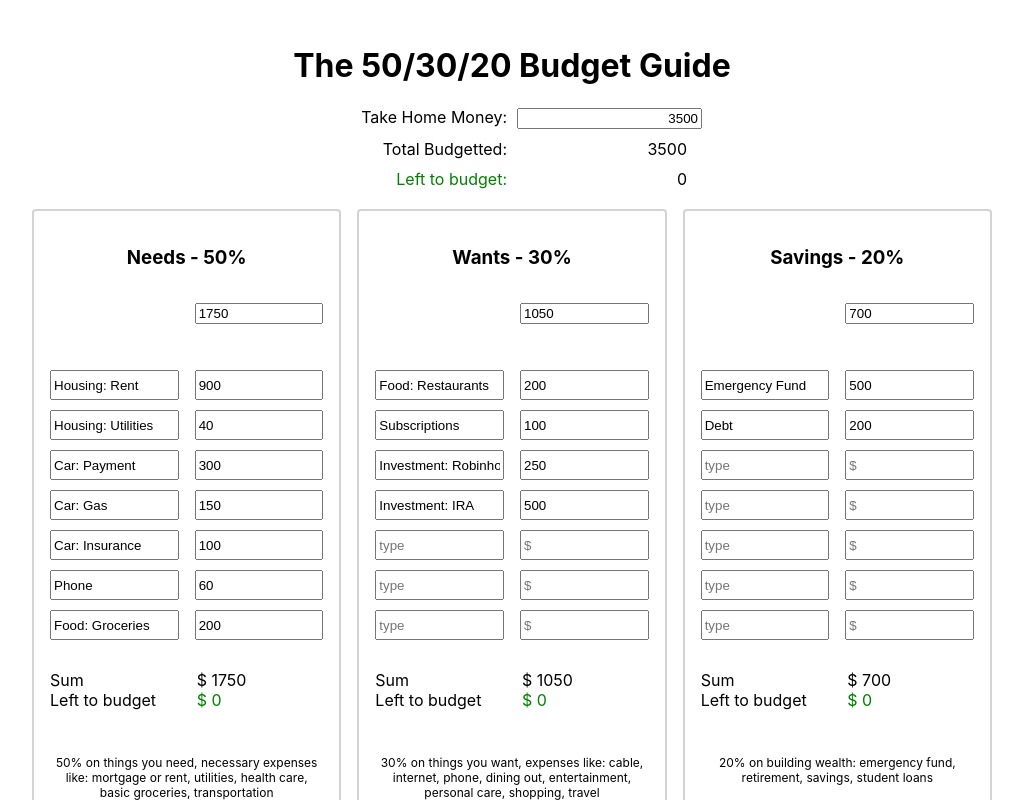
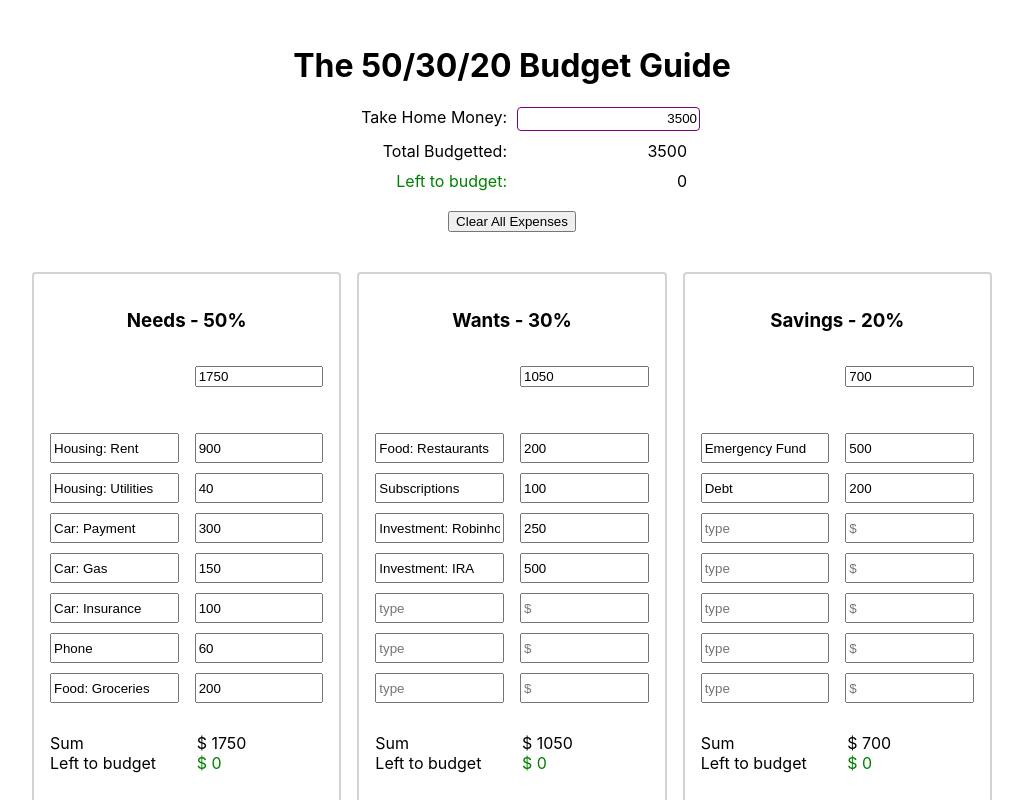
Before and after one commit to dinnagonzales/portfolio2021, a React (Create React App) app: page / in a window 1280 px wide. Shown: the top 800 px of the page, without its empty margins (128-1151 px from the left). Built offline with nearby package versions, Linux system fonts and the light colour scheme.

Commit message:
1-27: Move clear expenses button + fix takehome update bug

```diff
--- a/package.json
+++ b/package.json
@@ -15,7 +15,7 @@
   },
   "scripts": {
     "start": "react-scripts start",
-    "build": "react-scripts build",
+    "build": "react-scripts build && mv build docs",
     "test": "react-scripts test",
     "eject": "react-scripts eject"
   },
--- a/public/index.html
+++ b/public/index.html
@@ -24,7 +24,7 @@
       work correctly both with client-side routing and a non-root public URL.
       Learn how to configure a non-root public URL by running `npm run build`.
     -->
-    <title>React App</title>
+    <title>Budget App</title>
   </head>
   <body>
     <noscript>You need to enable JavaScript to run this app.</noscript>
--- a/src/App.js
+++ b/src/App.js
@@ -1,5 +1,4 @@
 import BudgetApp from './components/BudgetApp/index.jsx';
-import styled from 'styled-components';
 
 function App() {
     return (
--- a/src/components/BudgetApp/categories.jsx
+++ b/src/components/BudgetApp/categories.jsx
@@ -23,12 +23,6 @@ export default function Categories({ dispatch }) {
 		});
     };
 
-    const clearAll = () => {
-		dispatch({
-            type: "CLEAR_ALL",
-        });
-    };
-
     return (
         <Store.Consumer>
             { ({state}) => {
@@ -45,7 +39,6 @@ export default function Categories({ dispatch }) {
                                     finePrint={ state.finePrint[i] } />
                             ))}
                         </CategoriesContainer>
-                        <button onClick={ clearAll }>Clear All Expenses</button>
                     </>
                 );
             }
--- a/src/components/BudgetApp/index.jsx
+++ b/src/components/BudgetApp/index.jsx
@@ -1,5 +1,5 @@
 
-import React, { createContext, useReducer } from 'react';
+import React, { useReducer } from 'react';
 import styled from 'styled-components';
 
 import Categories from './categories.jsx';
@@ -14,6 +14,12 @@ export default function BudgetApp() {
 			type: "UPDATE_TAKE_HOME",
 			value,
 		});
+	};
+
+	const clearAll = () => {
+		dispatch({
+            type: "CLEAR_ALL",
+        });
 	};
 
 	const totalBudgeted = state.categories.reduce((sum, c) =>{
@@ -36,6 +42,7 @@ export default function BudgetApp() {
 					<div className={ diff }>Left to budget:</div>
 					<div>{ state.takeHome - totalBudgeted }</div>
 				</div>
+				<button onClick={ clearAll }>Clear All Expenses</button>
 
 				<Categories dispatch={ dispatch }/>
 				<div className={ 'disclaimer' }>Guideline from &nbsp;
@@ -79,6 +86,9 @@ const BudgetAppContainer = styled.div.attrs({
 
 		input{
 			text-align: right;
+			border: 1px solid purple;
+			border-radius: 4px;
+			height: 20px;
 		}
 	}
 
--- a/src/components/BudgetApp/static_data.js
+++ b/src/components/BudgetApp/static_data.js
@@ -101,7 +101,7 @@ const initialState = {
     takeHome: 3500,
     finePrint: [
         '50% on things you need, necessary expenses like: mortgage or rent, utilities, health care, basic groceries, transportation',
-        '30% on things you want, expenses like: cable, internet, phone, dining out, entertainment, personal care, shopping, travel',
+        '30% on things you want, additional expenses like: cable, internet, phone, dining out, entertainment, personal care, shopping, travel',
         '20% on building wealth: emergency fund, retirement, savings, student loans'
     ],
     categories: [
--- a/src/components/BudgetApp/store.js
+++ b/src/components/BudgetApp/store.js
@@ -17,6 +17,7 @@ const reducer = (state, action) => {
             });
 
             return {
+                ...state,
                 takeHome,
                 categories,
             }
```
Also changed, not shown: src/logo.svg (deleted), 1 other file (tests, documents, lock files or other folders).
